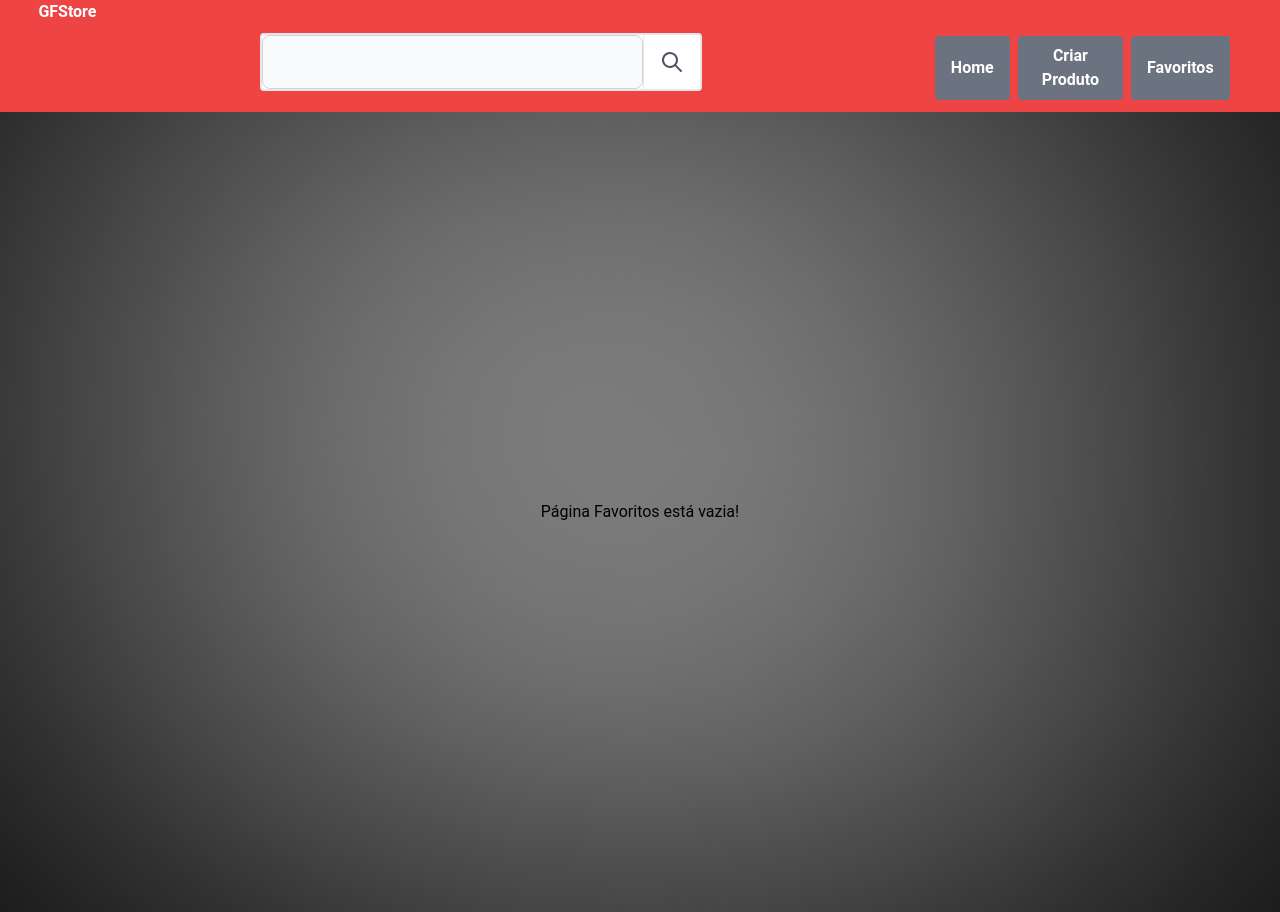
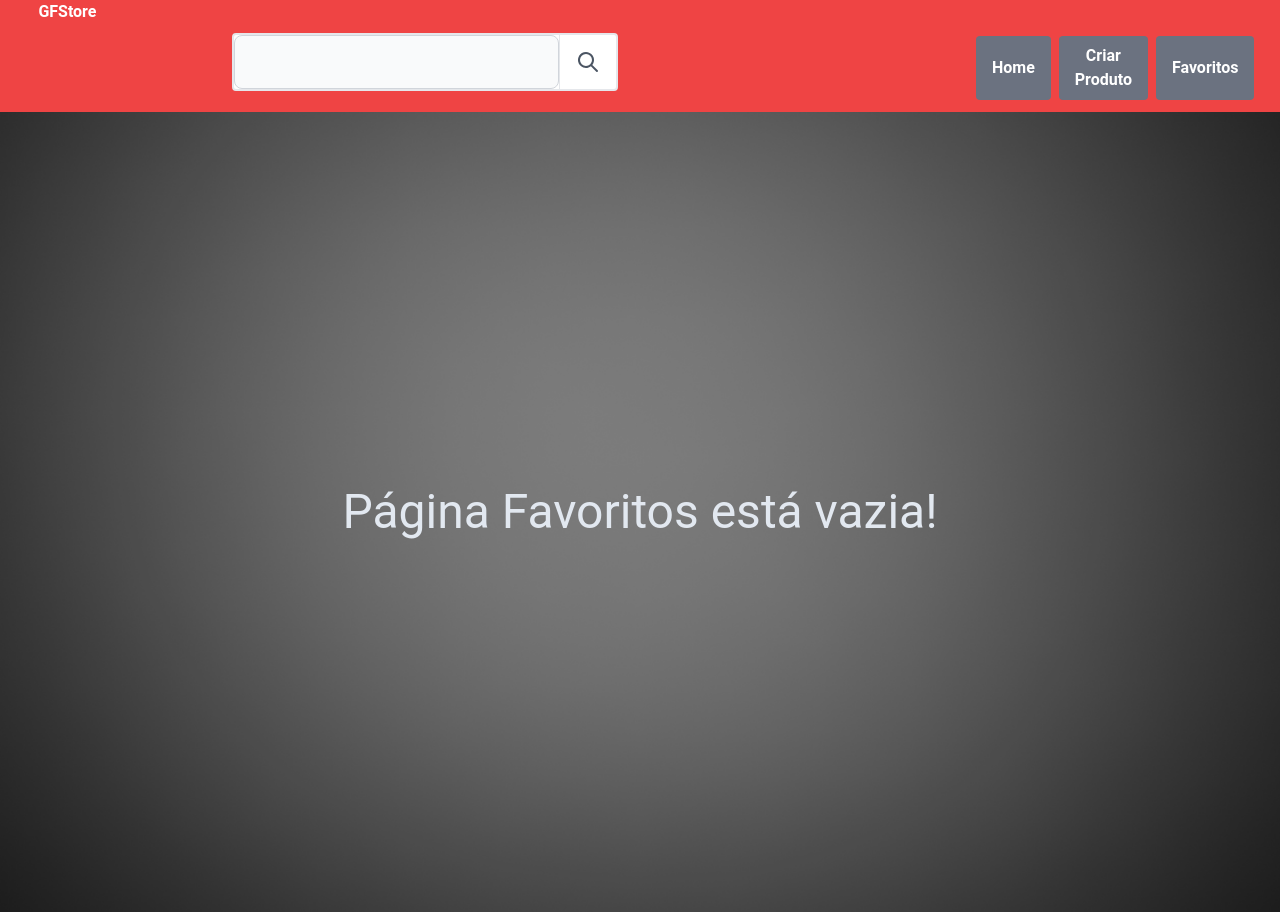
Before and after one commit to GabrielCFigueiredo/corelab-react, a Next.js app: page /favorite in a window 1280 px wide. Built offline with nearby package versions, Linux system fonts and the light colour scheme; what joi-objectid would draw is missing.

Commit message:
update empty, navbar

```diff
--- a/components/empty/empty.jsx
+++ b/components/empty/empty.jsx
@@ -1,7 +1,7 @@
 export default function Empty() {
   return (
     <div className="flex justify-center items-center h-screen">
-      <h1>Página Favoritos está vazia!</h1>
+      <h1 className="text-5xl text-slate-200">Página Favoritos está vazia!</h1>
     </div>
   );
 }
--- a/components/navBar/navBar.jsx
+++ b/components/navBar/navBar.jsx
@@ -44,7 +44,7 @@ export default function NavBar({ setFilter, children }) {
             </button>
           </div>
         </div>
-
+        <div className="flex justify-center items-center px-16">
         <div className="flex lg:flex-row flex-col w-5/6 relative gap-2 m-3 lg:w-4/12 ">
           <Link
             className="block lg:inline-block hover:text-white"
@@ -63,6 +63,7 @@ export default function NavBar({ setFilter, children }) {
             <button className="bg-gray-500 hover:bg-slate-300 hover:text-black text-white font-bold py-2 px-4 rounded cursor-pointer">Favoritos</button>
           </Link>
         </div>
+        </div>
       </div>
     </nav>
   );
```
